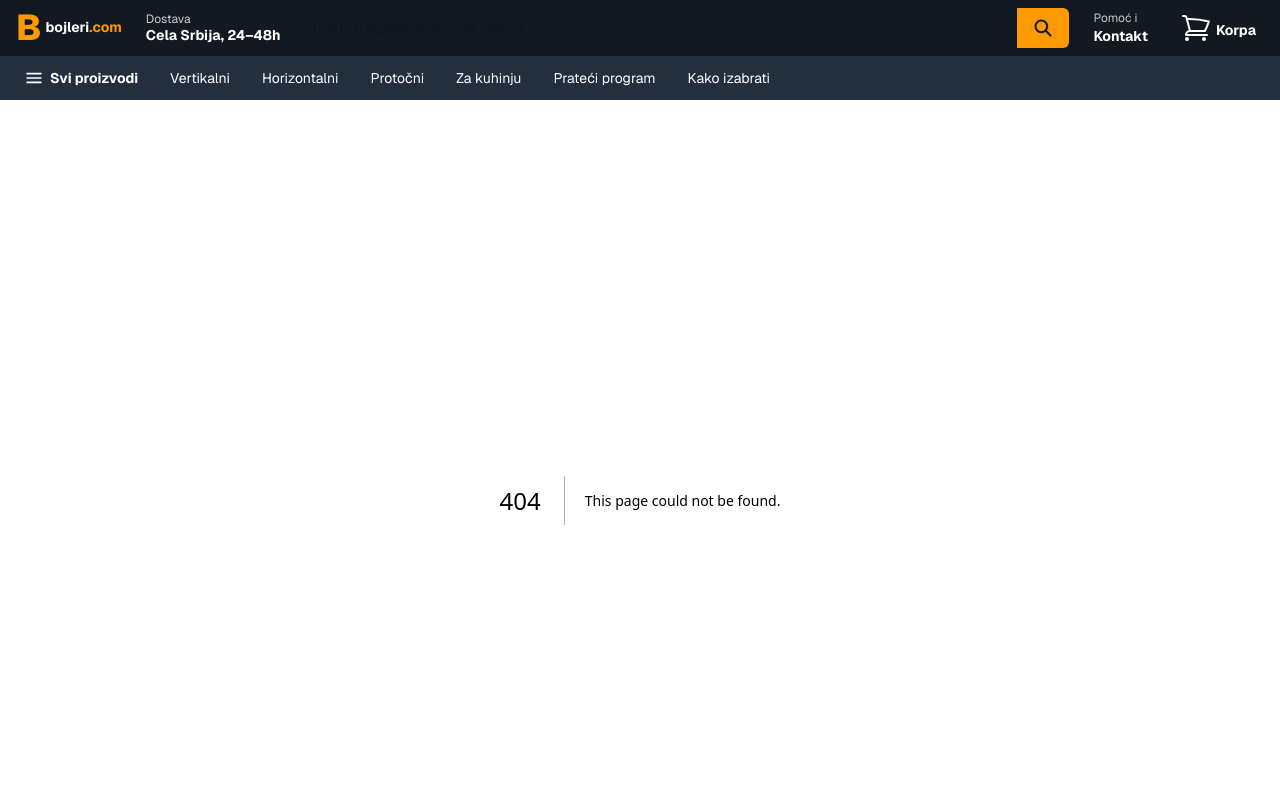
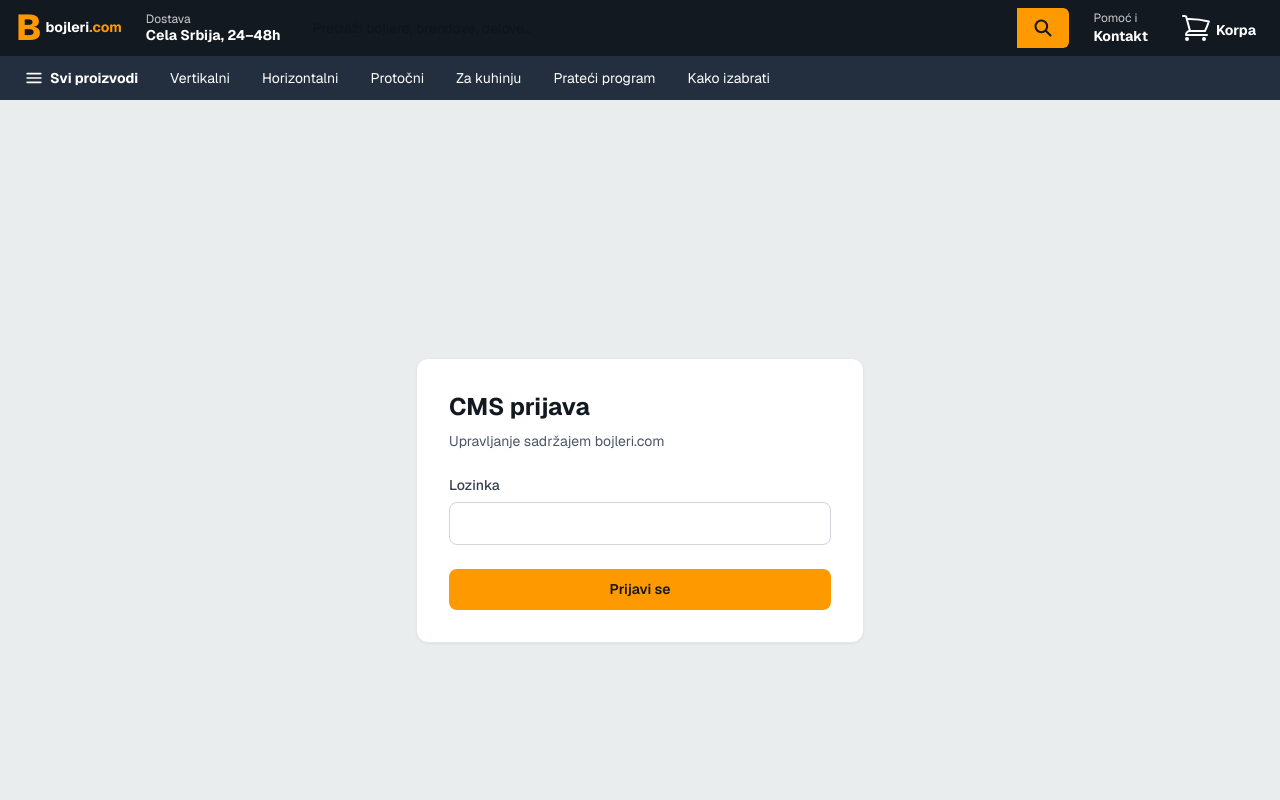
Before and after one commit to Rezidentdoo/bojleri-com, a Next.js app: page /login in a window 1280 px wide. Before the commit this address had no page. Shown: the top 800 px of the page. Built offline with nearby package versions, Linux system fonts and the light colour scheme.

Commit message:
Add /login CMS route and fix password verification

```diff
--- a/src/app/admin/login/page.tsx
+++ b/src/app/admin/login/page.tsx
@@ -1,69 +1,11 @@
-"use client";
+import { redirect } from "next/navigation";
 
-import { useState } from "react";
-import { useRouter, useSearchParams } from "next/navigation";
-
-export default function AdminLoginPage() {
-  const router = useRouter();
-  const searchParams = useSearchParams();
-  const [password, setPassword] = useState("");
-  const [error, setError] = useState("");
-  const [loading, setLoading] = useState(false);
-
-  const handleSubmit = async (e: React.FormEvent) => {
-    e.preventDefault();
-    setLoading(true);
-    setError("");
-
-    const res = await fetch("/api/admin/login", {
-      method: "POST",
-      headers: { "Content-Type": "application/json" },
-      body: JSON.stringify({ password }),
-    });
-
-    setLoading(false);
-
-    if (!res.ok) {
-      setError("Pogrešna lozinka");
-      return;
-    }
-
-    const next = searchParams.get("next") || "/admin";
-    router.push(next);
-    router.refresh();
-  };
-
-  return (
-    <div className="flex min-h-screen items-center justify-center bg-[#eaeded] px-4">
-      <form onSubmit={handleSubmit} className="admin-card w-full max-w-md p-8">
-        <h1 className="text-2xl font-bold text-[#131921]">CMS prijava</h1>
-        <p className="mt-2 text-sm text-gray-600">Upravljanje sadržajem bojleri.com</p>
-
-        <div className="mt-6">
-          <label htmlFor="password" className="admin-label">
-            Lozinka
-          </label>
-          <input
-            id="password"
-            type="password"
-            value={password}
-            onChange={(e) => setPassword(e.target.value)}
-            className="admin-input"
-            autoComplete="current-password"
-            required
-          />
-        </div>
-
-        {error && <p className="mt-3 text-sm text-red-600">{error}</p>}
-
-        <button
-          type="submit"
-          disabled={loading}
-          className="admin-btn admin-btn-primary mt-6 w-full disabled:opacity-60"
-        >
-          {loading ? "Prijava..." : "Prijavi se"}
-        </button>
-      </form>
-    </div>
-  );
+export default async function AdminLoginRedirect({
+  searchParams,
+}: {
+  searchParams: Promise<{ next?: string }>;
+}) {
+  const params = await searchParams;
+  const next = params.next ? `?next=${encodeURIComponent(params.next)}` : "";
+  redirect(`/login${next}`);
 }
--- /dev/null
+++ b/src/app/login/page.tsx
@@ -0,0 +1,16 @@
+import { Suspense } from "react";
+import AdminLoginForm from "@/components/admin/AdminLoginForm";
+import "@/app/admin/admin.css";
+
+export const metadata = {
+  title: "Prijava",
+  robots: { index: false, follow: false },
+};
+
+export default function LoginPage() {
+  return (
+    <Suspense fallback={<div className="flex min-h-screen items-center justify-center">Učitavanje...</div>}>
+      <AdminLoginForm />
+    </Suspense>
+  );
+}
--- a/src/components/SiteShell.tsx
+++ b/src/components/SiteShell.tsx
@@ -6,7 +6,7 @@ export default async function SiteShell({ children }: { children: React.ReactNod
   const headersList = await headers();
   const pathname = headersList.get("x-pathname") ?? "";
 
-  if (pathname.startsWith("/admin")) {
+  if (pathname.startsWith("/admin") || pathname === "/login") {
     return <>{children}</>;
   }
 
--- /dev/null
+++ b/src/components/admin/AdminLoginForm.tsx
@@ -0,0 +1,69 @@
+"use client";
+
+import { useState } from "react";
+import { useRouter, useSearchParams } from "next/navigation";
+
+export default function AdminLoginForm() {
+  const router = useRouter();
+  const searchParams = useSearchParams();
+  const [password, setPassword] = useState("");
+  const [error, setError] = useState("");
+  const [loading, setLoading] = useState(false);
+
+  const handleSubmit = async (e: React.FormEvent) => {
+    e.preventDefault();
+    setLoading(true);
+    setError("");
+
+    const res = await fetch("/api/admin/login", {
+      method: "POST",
+      headers: { "Content-Type": "application/json" },
+      body: JSON.stringify({ password }),
+    });
+
+    setLoading(false);
+
+    if (!res.ok) {
+      setError("Pogrešna lozinka");
+      return;
+    }
+
+    const next = searchParams.get("next") || "/admin";
+    router.push(next);
+    router.refresh();
+  };
+
+  return (
+    <div className="flex min-h-screen items-center justify-center bg-[#eaeded] px-4">
+      <form onSubmit={handleSubmit} className="admin-card w-full max-w-md p-8">
+        <h1 className="text-2xl font-bold text-[#131921]">CMS prijava</h1>
+        <p className="mt-2 text-sm text-gray-600">Upravljanje sadržajem bojleri.com</p>
+
+        <div className="mt-6">
+          <label htmlFor="password" className="admin-label">
+            Lozinka
+          </label>
+          <input
+            id="password"
+            type="password"
+            value={password}
+            onChange={(e) => setPassword(e.target.value)}
+            className="admin-input"
+            autoComplete="current-password"
+            required
+          />
+        </div>
+
+        {error && <p className="mt-3 text-sm text-red-600">{error}</p>}
+
+        <button
+          type="submit"
+          disabled={loading}
+          className="admin-btn admin-btn-primary mt-6 w-full disabled:opacity-60"
+        >
+          {loading ? "Prijava..." : "Prijavi se"}
+        </button>
+      </form>
+    </div>
+  );
+}
--- a/src/lib/cms/auth.ts
+++ b/src/lib/cms/auth.ts
@@ -15,12 +15,10 @@ export async function verifySessionToken(token: string | undefined): Promise<boo
 }
 
 export function verifyPassword(password: string): boolean {
-  const expected = process.env.CMS_PASSWORD || "bojleri2026";
-  try {
-    return crypto.timingSafeEqual(Buffer.from(password), Buffer.from(expected));
-  } catch {
-    return false;
-  }
+  const expected = (process.env.CMS_PASSWORD || "bojleri2026").trim();
+  const input = password.trim();
+  if (input.length !== expected.length) return false;
+  return crypto.timingSafeEqual(Buffer.from(input), Buffer.from(expected));
 }
 
 export async function isAuthenticated(): Promise<boolean> {
--- a/src/middleware.ts
+++ b/src/middleware.ts
@@ -10,7 +10,7 @@ function withPathname(response: NextResponse, pathname: string) {
 export async function middleware(request: NextRequest) {
   const { pathname } = request.nextUrl;
 
-  if (pathname === "/admin/login" || pathname === "/api/admin/login") {
+  if (pathname === "/login" || pathname === "/admin/login" || pathname === "/api/admin/login") {
     return withPathname(NextResponse.next(), pathname);
   }
 
@@ -21,7 +21,7 @@ export async function middleware(request: NextRequest) {
       if (pathname.startsWith("/api/admin")) {
         return NextResponse.json({ error: "Neautorizovan pristup" }, { status: 401 });
       }
-      const loginUrl = new URL("/admin/login", request.url);
+      const loginUrl = new URL("/login", request.url);
       loginUrl.searchParams.set("next", pathname);
       return withPathname(NextResponse.redirect(loginUrl), pathname);
     }
```
